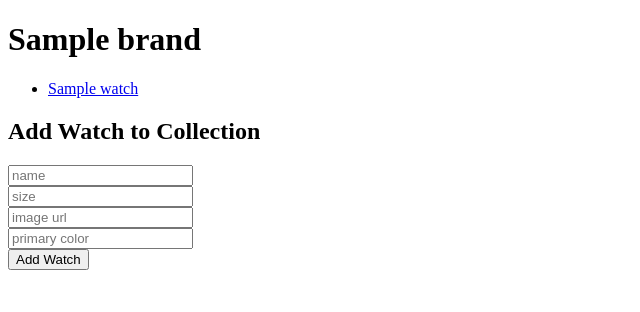
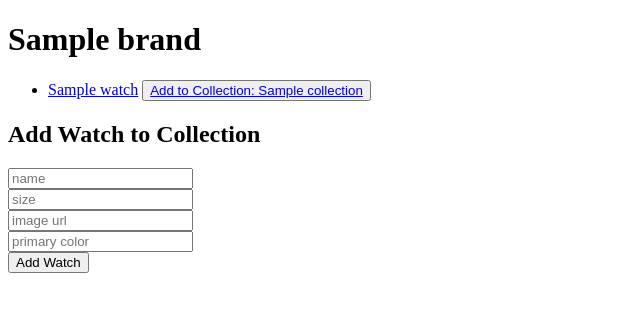
Before and after one commit to StevieC7/watch-collector, a Django app: page /brands/1/ in a window 1280 px wide. Shown: the part 80-392 px from the top of the page, without its empty margins (0-640 px from the left). Run offline with Django 4.2, Linux system fonts and the light colour scheme; tables that the repository leaves empty hold one stand-in row (values such as "Sample post").

Commit message:
Add buttons for adding watches to collections

```diff
--- a/main_app/templates/brand_inspect.html
+++ b/main_app/templates/brand_inspect.html
@@ -6,7 +6,12 @@
 <h1>{{ brand.name }}</h1>
 <ul>
     {% for watch in brand.watches.all %}
-    <li><a href="{% url 'inspect' watch.pk %}">{{watch.name}}</a></li>
+    <li>
+        <a href="{% url 'inspect' watch.pk %}">{{watch.name}}</a>
+        {% for collection in collections %}
+        <button><a href="{% url 'collection_watch_assoc' collection.pk watch.pk %}?assoc=add">Add to Collection: {{collection.name}}</a></button>
+        {% endfor %}
+    </li>
     {% endfor %}
 </ul>
 <h2>Add Watch to Collection</h2>
--- a/main_app/views.py
+++ b/main_app/views.py
@@ -61,6 +61,11 @@ class BrandInspect(DetailView):
     model = Brand
     template_name = "brand_inspect.html"
 
+    def get_context_data(self, **kwargs):
+        context = super().get_context_data(**kwargs)
+        context["collections"] = Collection.objects.all()
+        return context
+
 class AddBrand(CreateView):
     model = Brand
     fields = ['name']
```
